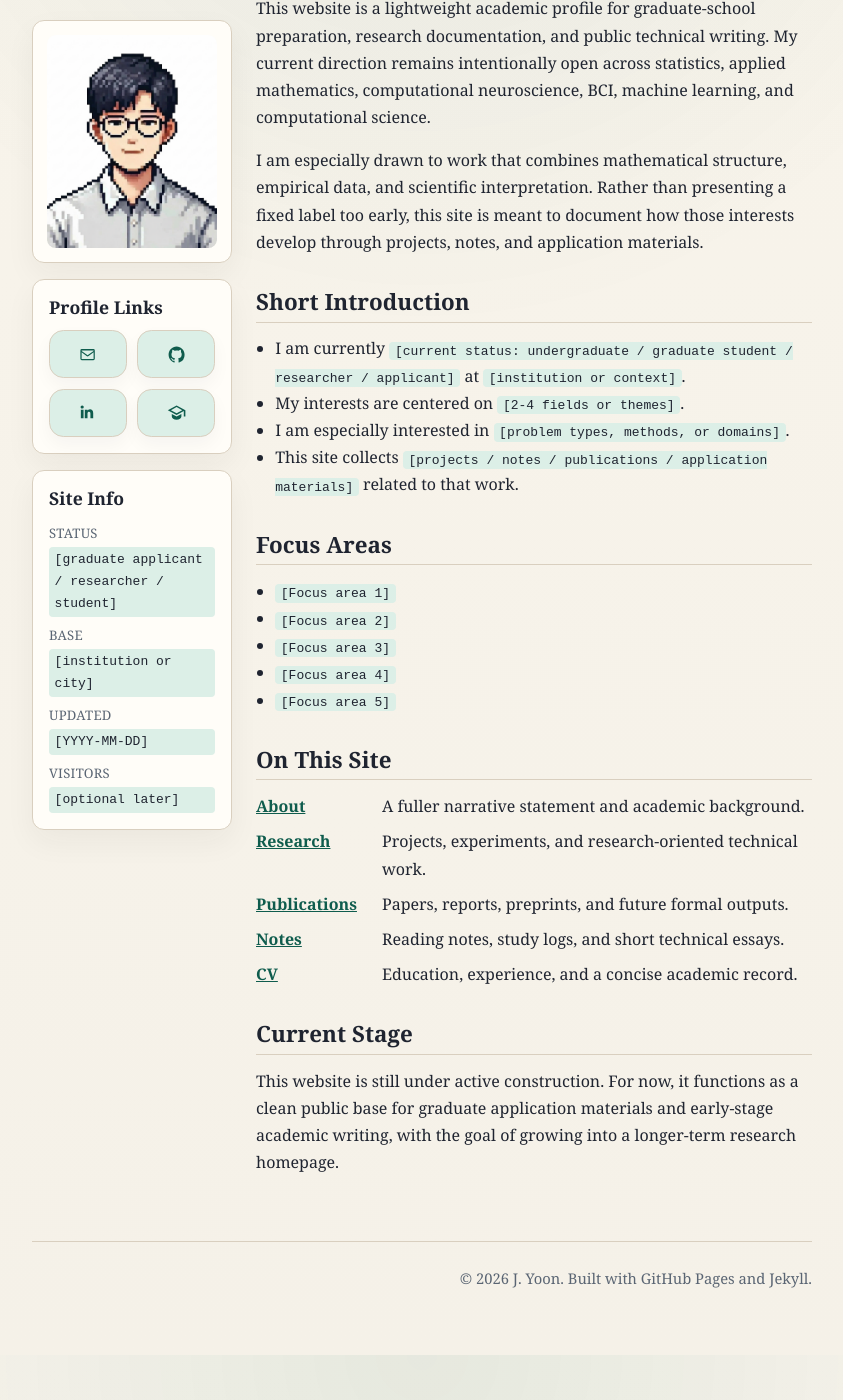
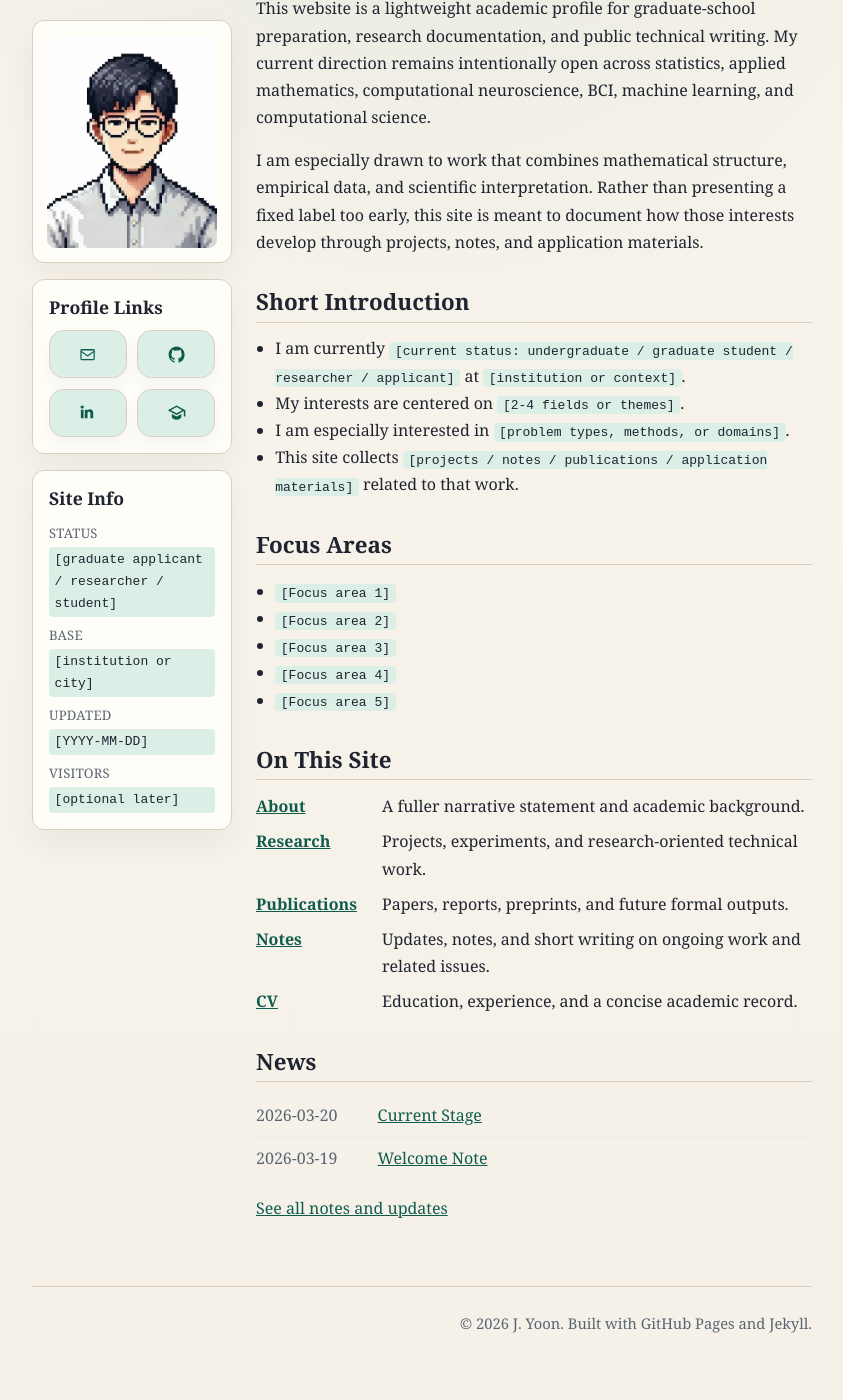
Before and after one commit to J-Y00N/j-y00n.github.io, a Jekyll site: the page built from index.md, in a window 1280 px wide and 1400 px high, scrolled down 285 px. Shown: the whole window, without its empty margins (218-1061 px from the left). Built offline with Jekyll 4.4.1, drawn with Linux system fonts in a browser that asks for light colours; before the commit the page ends 1640 px from its top, so only the background shows below that.

Commit message:
content: refine homepage, notes workflow, and profile presentation

```diff
--- a/_sass/_custom.scss
+++ b/_sass/_custom.scss
@@ -408,6 +408,54 @@ a:hover {
   color: var(--text);
 }
 
+.news-list {
+  list-style: none;
+  padding-left: 0;
+  margin-bottom: 1rem;
+}
+
+.news-list li {
+  display: grid;
+  grid-template-columns: 108px minmax(0, 1fr);
+  gap: 0.85rem;
+  padding: 0.45rem 0;
+  border-bottom: 1px solid rgba(0, 0, 0, 0.04);
+}
+
+.news-list li:last-child {
+  border-bottom: 0;
+}
+
+.news-date {
+  color: var(--muted);
+  font-variant-numeric: tabular-nums;
+}
+
+.notes-list {
+  list-style: none;
+  padding-left: 0;
+  margin-bottom: 1rem;
+}
+
+.notes-list li {
+  display: grid;
+  grid-template-columns: minmax(0, 1fr) 108px;
+  align-items: baseline;
+  gap: 0.85rem;
+  padding: 0.45rem 0;
+  border-bottom: 1px solid rgba(0, 0, 0, 0.04);
+}
+
+.notes-list li:last-child {
+  border-bottom: 0;
+}
+
+.note-date {
+  color: var(--muted);
+  font-variant-numeric: tabular-nums;
+  text-align: right;
+}
+
 h1,
 h2,
 h3 {
@@ -519,6 +567,20 @@ blockquote {
     gap: 0.2rem;
   }
 
+  .news-list li {
+    grid-template-columns: 1fr;
+    gap: 0.1rem;
+  }
+
+  .notes-list li {
+    grid-template-columns: 1fr;
+    gap: 0.1rem;
+  }
+
+  .note-date {
+    text-align: left;
+  }
+
   h1 {
     font-size: 1.9rem;
   }
--- a/index.md
+++ b/index.md
@@ -73,17 +73,29 @@ title: Home
       <dd>Papers, reports, preprints, and future formal outputs.</dd>
 
       <dt><a href="{{ '/notes/' | relative_url }}">Notes</a></dt>
-      <dd>Reading notes, study logs, and short technical essays.</dd>
+      <dd>Updates, notes, and short writing on ongoing work and related issues.</dd>
 
       <dt><a href="{{ '/cv/' | relative_url }}">CV</a></dt>
       <dd>Education, experience, and a concise academic record.</dd>
     </dl>
 
-    <h2>Current Stage</h2>
-    <p>
-      This website is still under active construction. For now, it functions as a
-      clean public base for graduate application materials and early-stage academic
-      writing, with the goal of growing into a longer-term research homepage.
-    </p>
+    <h2>News</h2>
+    {% assign latest_notes = site.notes | sort: 'date' | reverse %}
+    {% if latest_notes.size > 0 %}
+    <ul class="news-list">
+      {% for note in latest_notes limit: 3 %}
+      <li>
+        <span class="news-date">{{ note.date | date: "%Y-%m-%d" }}</span>
+        <a href="{{ note.url | relative_url }}">{{ note.title }}</a>
+      </li>
+      {% endfor %}
+    </ul>
+    <p><a href="{{ '/notes/' | relative_url }}">See all notes and updates</a></p>
+    {% else %}
+    <div class="empty-state-card">
+      <h3>Current Status</h3>
+      <p>No updates are listed yet.</p>
+    </div>
+    {% endif %}
   </div>
 </div>
```
Also changed, not shown: _notes/2026-03-20-current-stage.md (added, +10 -0 lines), _pages/notes.md (+2 -2 lines).
